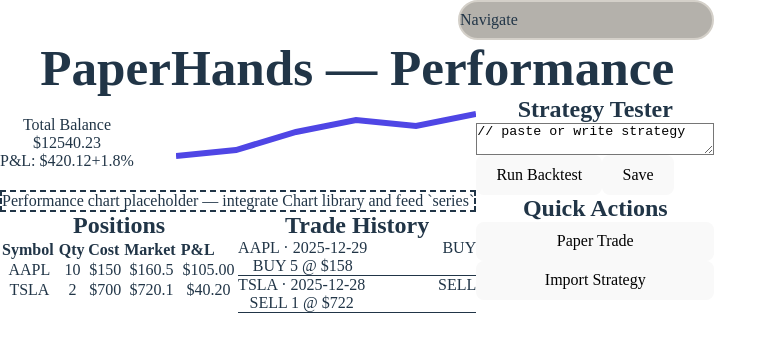
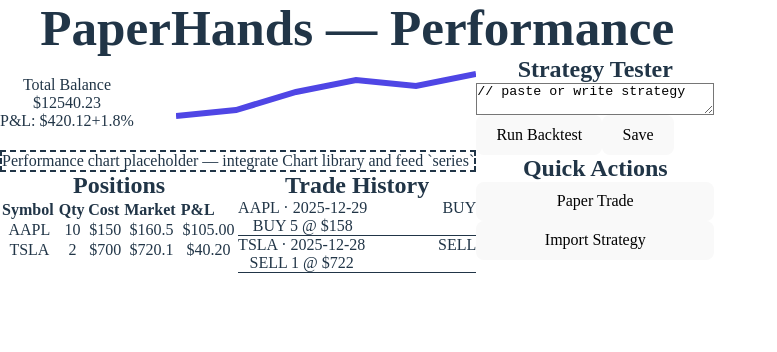
Before and after one commit to dnguyen0091/PaperHands, a React (Vite) app: page /home in a window 1280 px wide. Shown: the top 352 px of the page, without its empty margins (0-777 px from the left). Built offline with nearby package versions, Linux system fonts and the light colour scheme.

Commit message:
fix: declared type objects

```diff
--- a/src/components/Features/accountSummary.tsx
+++ b/src/components/Features/accountSummary.tsx
@@ -1,4 +1,4 @@
-import type { AccountSummary } from '../types';
+import type { AccountSummary } from '../Helper/Types/accountSummary';
 
 export default function AccountSummary({ account }: { account: AccountSummary }) {
     return (
--- /dev/null
+++ b/src/components/Helper/Types/accountSummary.tsx
@@ -0,0 +1,6 @@
+export type AccountSummary = {
+    balance: number;
+    pnl: number;
+    dailyChangePct: number;
+    history: number[];
+};
--- /dev/null
+++ b/src/components/Helper/Types/trade.tsx
@@ -0,0 +1,8 @@
+export type Trade = {
+    id: string;
+    when: string;
+    side: 'BUY' | 'SELL';
+    symbol: string;
+    qty: number;
+    price: number;
+};
--- a/src/layouts/mainLayout.tsx
+++ b/src/layouts/mainLayout.tsx
@@ -1,10 +1,10 @@
 import { Outlet } from 'react-router-dom';
-import Header from '../components/Helper/header.tsx';
+// import Header from '../components/Helper/header.tsx';
 
 function MainLayout() {
   return (
     <div className="app-container">
-      <Header />
+      {/* <Header /> */}
 
       {/* Content area */}
       <div className="content-container">
```
Also changed, not shown: src/components/Helper/Types/position.tsx (added, +7 -0 lines), src/pages/Home/home.tsx (+0 -8 lines).
